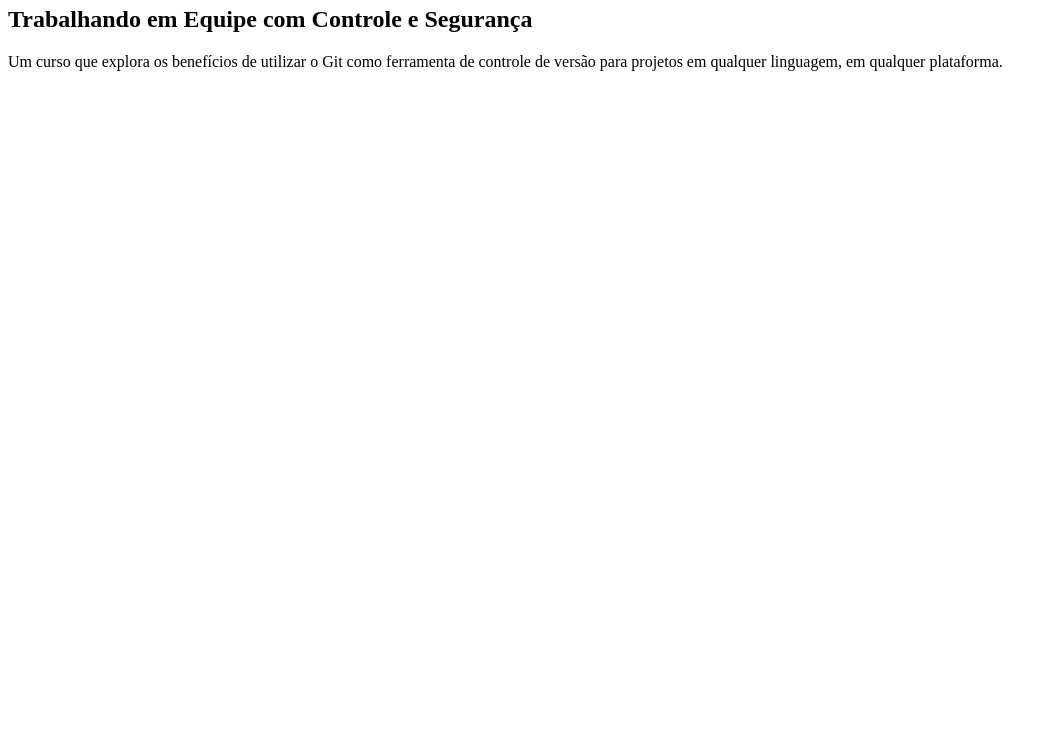
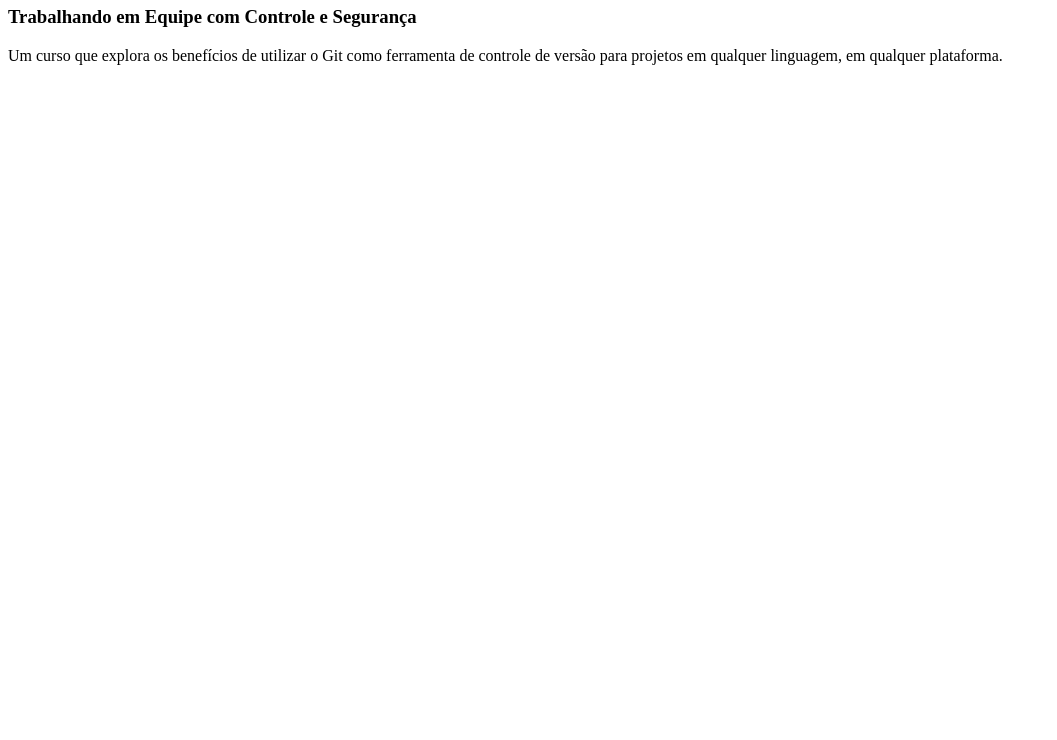
Before and after one commit to fabiovanzella/cursogit, a plain HTML site: page index.html in a window 1280 px wide. Shown: the part 60-800 px from the top of the page, without its empty margins (0-1057 px from the left). Drawn offline with Linux system fonts and the light colour scheme.

Commit message:
trocado h2 por h3

```diff
--- a/index.html
+++ b/index.html
@@ -3,7 +3,7 @@
 	</head>
 	<body>
 		<h1>Git</h1>
-		<h2>Trabalhando em Equipe com Controle e Segurança</h2>
+		<h3>Trabalhando em Equipe com Controle e Segurança</h3>
 		<p>Um curso que explora os benefícios de utilizar o Git como ferramenta de controle de versão para projetos em qualquer linguagem, em qualquer plataforma.</p>
 	</body>
 </html>
```
